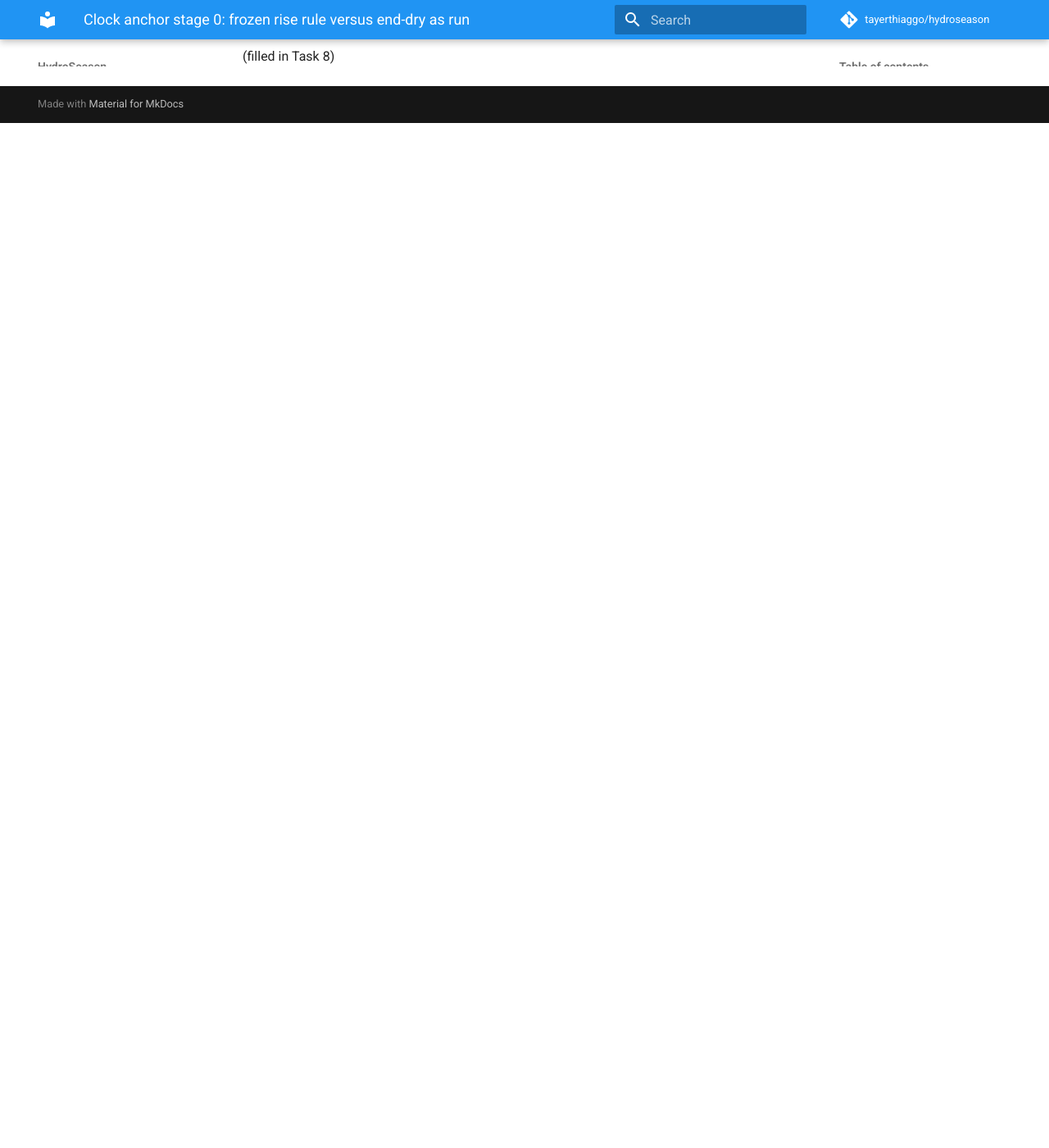
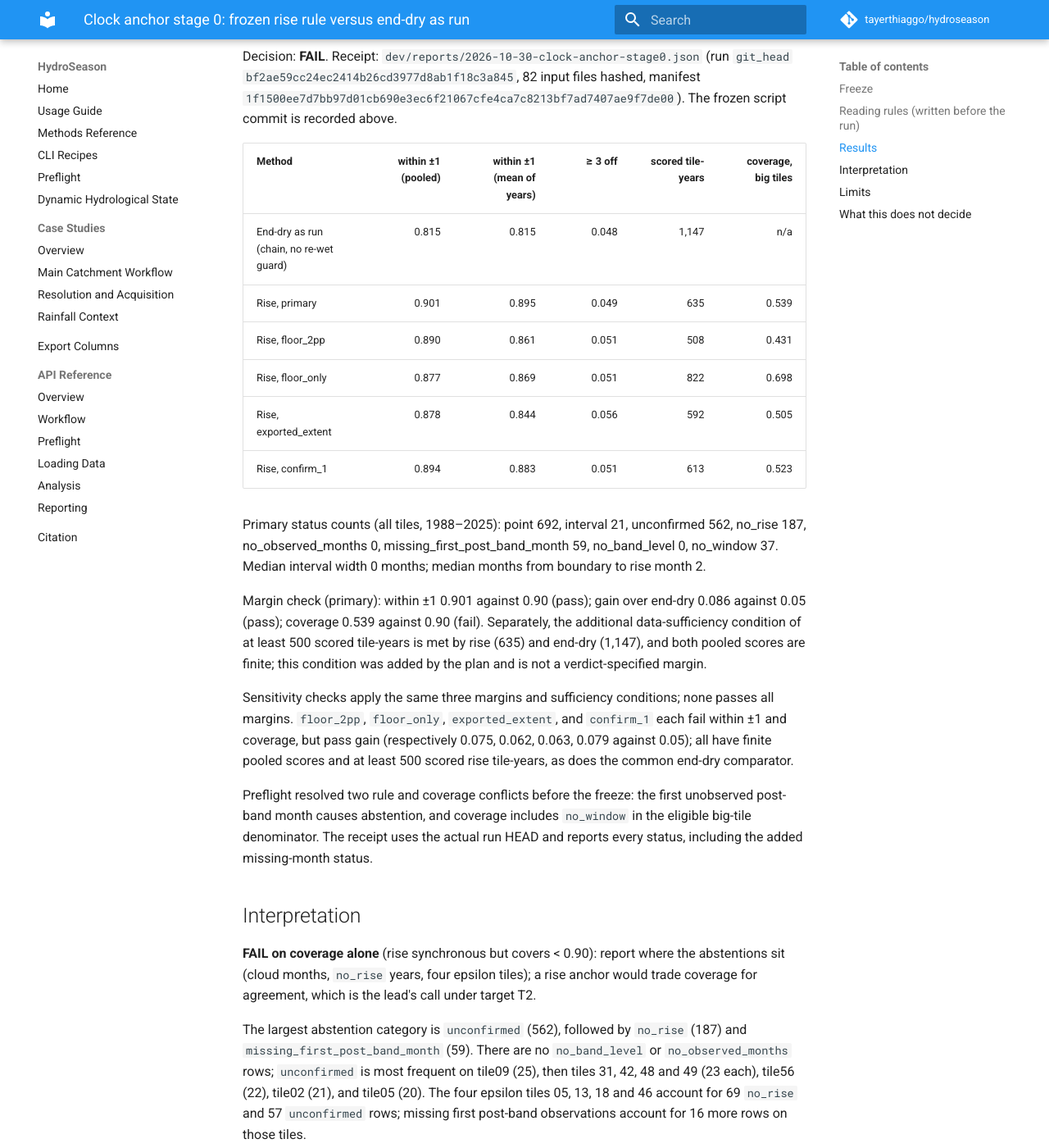
Before and after one commit to tayerthiaggo/hydroseason, an MkDocs documentation site: the page built from docs/handoff/2026-10-30-clock-anchor-stage0-results.md, in a window 1280 px wide and 1400 px high, scrolled down 1288 px. Shown: the whole window at 82% size. Built offline with MkDocs 1.6.1 and Material for MkDocs 9.7.7, drawn with Linux system fonts in a browser that asks for light colours; comment, search, counter and statistics services are not loaded; before the commit the page ends 1438 px from its top, so only the background shows below that; some of the changed text lies outside the part shown.

Commit message:
docs: record stage-0 clock-anchor results and interpretation

```diff
--- a/docs/handoff/2026-10-30-clock-anchor-stage0-results.md
+++ b/docs/handoff/2026-10-30-clock-anchor-stage0-results.md
@@ -19,4 +19,39 @@ Date: 2026-10-30. Branch `clock-anchor-stage0`. Plan: [2026-10-30-clock-anchor-s
 
 ## Results
 
-(filled in Task 8)
+Decision: **FAIL**. Receipt: `dev/reports/2026-10-30-clock-anchor-stage0.json` (run `git_head` `bf2ae59cc24ec2414b26cd3977d8ab1f18c3a845`, 82 input files hashed, manifest `1f1500ee7d7bb97d01cb690e3ec6f21067cfe4ca7c8213bf7ad7407ae9f7de00`). The frozen script commit is recorded above.
+
+| Method | within ±1 (pooled) | within ±1 (mean of years) | ≥ 3 off | scored tile-years | coverage, big tiles |
+| --- | ---: | ---: | ---: | ---: | ---: |
+| End-dry as run (chain, no re-wet guard) | 0.815 | 0.815 | 0.048 | 1,147 | n/a |
+| Rise, primary | 0.901 | 0.895 | 0.049 | 635 | 0.539 |
+| Rise, floor_2pp | 0.890 | 0.861 | 0.051 | 508 | 0.431 |
+| Rise, floor_only | 0.877 | 0.869 | 0.051 | 822 | 0.698 |
+| Rise, exported_extent | 0.878 | 0.844 | 0.056 | 592 | 0.505 |
+| Rise, confirm_1 | 0.894 | 0.883 | 0.051 | 613 | 0.523 |
+
+Primary status counts (all tiles, 1988–2025): point 692, interval 21, unconfirmed 562, no_rise 187, no_observed_months 0, missing_first_post_band_month 59, no_band_level 0, no_window 37. Median interval width 0 months; median months from boundary to rise month 2.
+
+Margin check (primary): within ±1 0.901 against 0.90 (pass); gain over end-dry 0.086 against 0.05 (pass); coverage 0.539 against 0.90 (fail). Separately, the additional data-sufficiency condition of at least 500 scored tile-years is met by rise (635) and end-dry (1,147), and both pooled scores are finite; this condition was added by the plan and is not a verdict-specified margin.
+
+Sensitivity checks apply the same three margins and sufficiency conditions; none passes all margins. `floor_2pp`, `floor_only`, `exported_extent`, and `confirm_1` each fail within ±1 and coverage, but pass gain (respectively 0.075, 0.062, 0.063, 0.079 against 0.05); all have finite pooled scores and at least 500 scored rise tile-years, as does the common end-dry comparator.
+
+Preflight resolved two rule and coverage conflicts before the freeze: the first unobserved post-band month causes abstention, and coverage includes `no_window` in the eligible big-tile denominator. The receipt uses the actual run HEAD and reports every status, including the added missing-month status.
+
+## Interpretation
+
+**FAIL on coverage alone** (rise synchronous but covers < 0.90): report where the abstentions sit (cloud months, `no_rise` years, four epsilon tiles); a rise anchor would trade coverage for agreement, which is the lead's call under target T2.
+
+The largest abstention category is `unconfirmed` (562), followed by `no_rise` (187) and `missing_first_post_band_month` (59). There are no `no_band_level` or `no_observed_months` rows; `unconfirmed` is most frequent on tile09 (25), then tiles 31, 42, 48 and 49 (23 each), tile56 (22), tile02 (21), and tile05 (20). The four epsilon tiles 05, 13, 18 and 46 account for 69 `no_rise` and 57 `unconfirmed` rows; missing first post-band observations account for 16 more rows on those tiles.
+
+## Limits
+
+- Inputs are the unrepaired hydropools exports: the valid-denominator correction is exact for percentages but restores no pixel counts, so the detectability floor is still machine epsilon on tiles 05, 13, 18 and 46; those tiles fall under `floor_pp_min = 1.0` in every variant except `floor_only`.
+- The band level is the median of the exported trough band, which the proposal itself calls the trough estimator. A rise rule that does not depend on the trough band at all was not tested.
+- Agreement with a pixel-weighted median of other tiles is a synchrony measurement, not a timing accuracy measurement. Stage B is the only place accuracy against an independent referee is assessed.
+- Rows for 2025 use the 2026 cycle row as the following cycle; HydroSeason inputs end 2026-06, so those windows can be truncated and are more likely `unconfirmed`.
+- The end-dry comparator omits the re-wet guard, which moved 8 of 1,544 windows.
+
+## What this does not decide
+
+The target (T1/T2/T3), the censoring policy, the donor policy and whether hydropools honours HydroSeason's gates remain the lead's decisions in [2026-10-30-clock-anchor-target-decision.md](2026-10-30-clock-anchor-target-decision.md). Stage A (input repair attribution) is motivated independently of this result and is the next step whatever the decision here.
```
